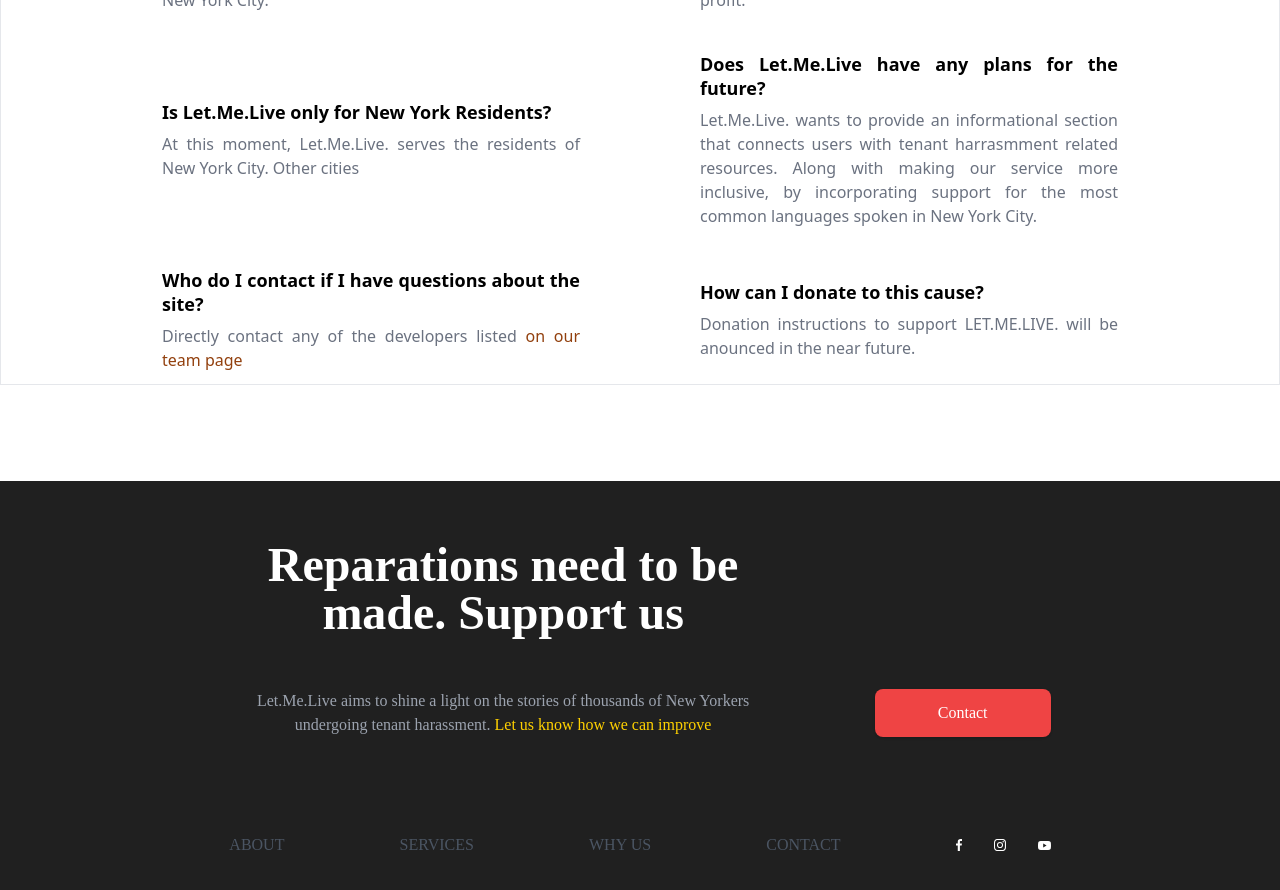
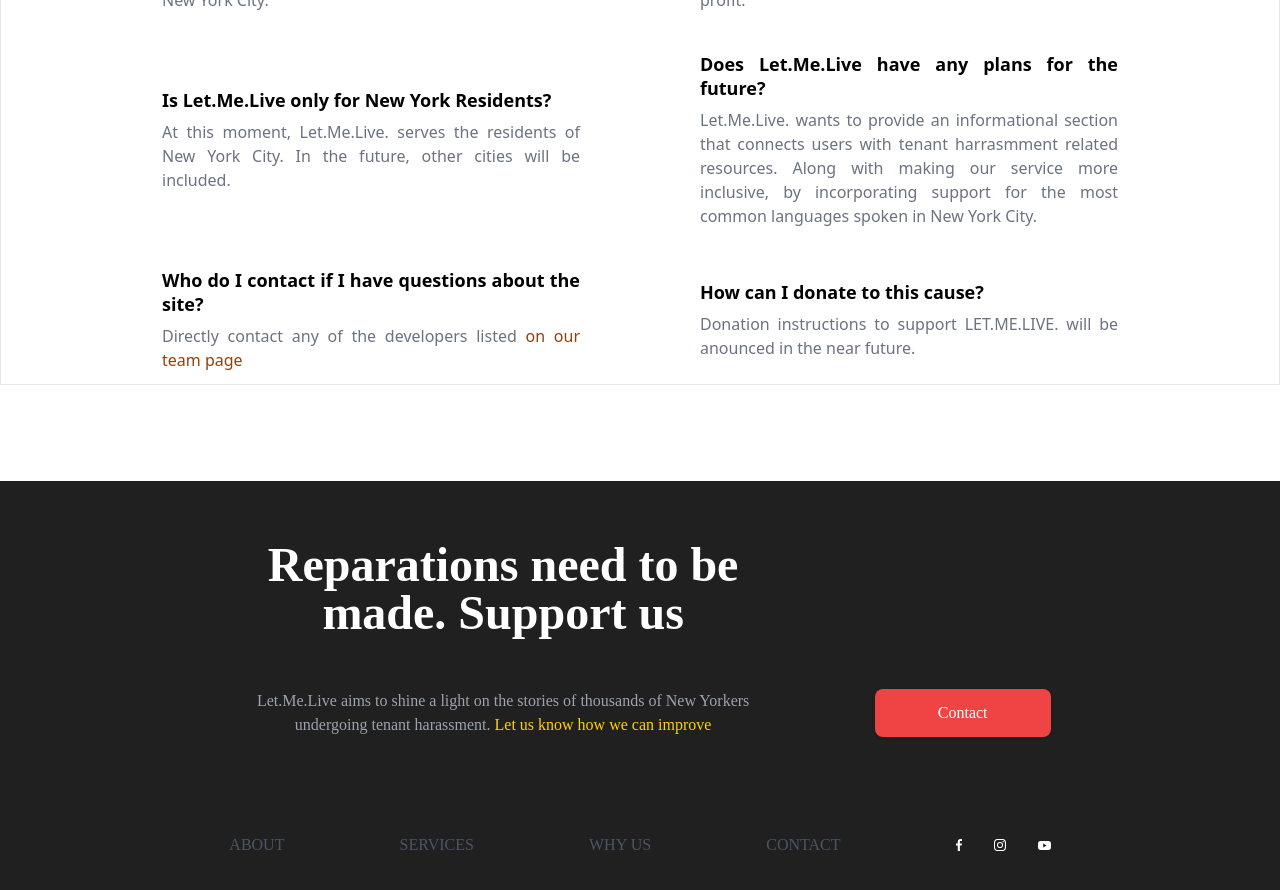
Before and after one commit to shafeeshafee/Let.Me.Live, a React (Create React App) app in the folder client/: page /faq in a window 1280 px wide. Shown: the part 1100-1990 px from the top of the page. Built offline with nearby package versions, Linux system fonts and the light colour scheme.

Commit message:
faq answers

```diff
--- a/client/src/pages/Faq.js
+++ b/client/src/pages/Faq.js
@@ -59,7 +59,7 @@
 								</p>
 								<p className="mt-2">
 									<p className="text-base leading-6 text-gray-500">
-										At this moment, Let.Me.Live. serves the residents of New York City. Other cities
+										At this moment, Let.Me.Live. serves the residents of New York City. In the future, other cities will be included.
 									</p>
 								</p>
 							</li>
```
